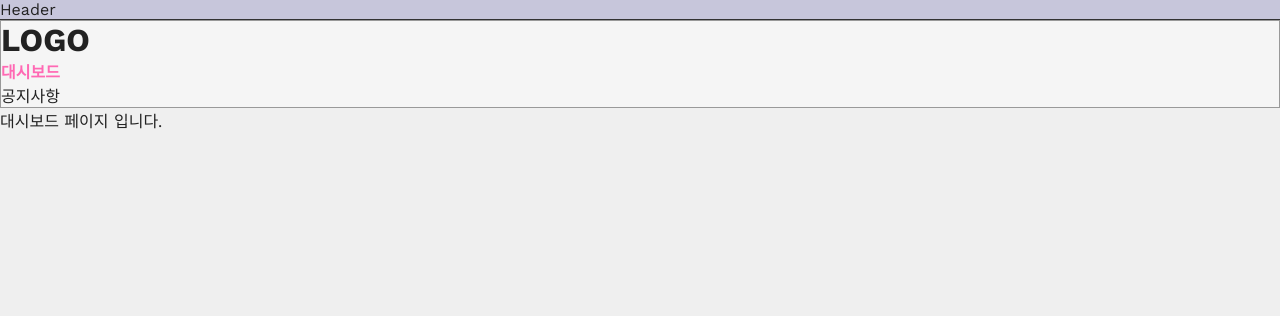
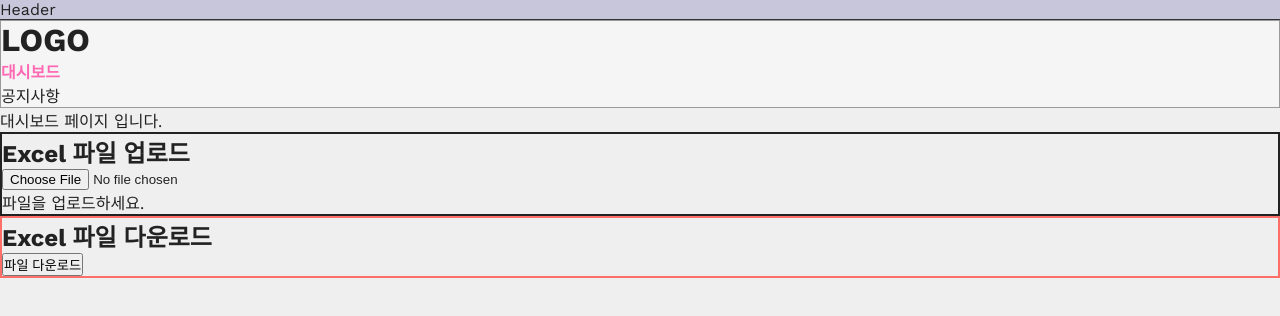
Before and after one commit to aajy/react-admin, a React (Create React App) app: page /dashboard in a window 1280 px wide. Shown: the top 316 px of the page. Built offline with nearby package versions, Linux system fonts and the light colour scheme.

Commit message:
엑셀파일 업로드, 다운로드기능 추가 +업로드 input 삭제기능 +공지사항 삭제시 리랜더링 추가

```diff
--- a/package.json
+++ b/package.json
@@ -12,7 +12,8 @@
     "react-router-dom": "^6.16.0",
     "react-scripts": "5.0.1",
     "sass": "^1.68.0",
-    "web-vitals": "^2.1.4"
+    "web-vitals": "^2.1.4",
+    "xlsx": "^0.18.5"
   },
   "scripts": {
     "server": "json-server --watch ./src/db/data.json --port 3001",
--- a/src/components/sub/dashboard/Dashboard.js
+++ b/src/components/sub/dashboard/Dashboard.js
@@ -1,7 +1,90 @@
+import { useCallback, useRef, useState } from 'react';
+import * as XLSX from 'xlsx';
+
 function Dashboard() {
+  const inputRef = useRef(null);
+  const [uploadedFile, setUploadedFile] = useState(null);
+  const [InputMessage, setInputMessage] = useState('파일을 업로드하세요.');
+
+  const handleDrop = useCallback(async (acceptedFiles) => {
+      if (acceptedFiles.length > 0) {
+        if (!getExtensionOfFileName(acceptedFiles[0])) {
+          setInputMessage('xlsx 파일만 가능합니다.');
+          // TODO :: alert 추가 후 reset실행
+        } else {
+          setInputMessage('업로드 되었습니다.');
+          const file = acceptedFiles[0];
+          console.log('file: ', file);
+          const reader = new FileReader();
+          reader.onload = async (e) => {
+            const data = new Uint8Array(e.target.result);
+            const workbook = XLSX.read(data, { type: "array", bookVBA: true });
+
+            const sheetName = workbook.SheetNames[0];
+            const sheet = workbook.Sheets[sheetName];
+            const jsonData = XLSX.utils.sheet_to_json(sheet);
+
+            setUploadedFile({ file, jsonData });
+          };
+
+          reader.readAsArrayBuffer(file);
+        }
+      } else {
+        setInputMessage('파일을 업로드하세요.')
+      }
+  }, []);
+  const getExtensionOfFileName = (file) => {
+    const fileName = file.name;
+    const _lastDot = fileName.lastIndexOf('.');
+    const _fileExt = fileName.substring(_lastDot, fileName.length).toLowerCase();
+
+    let result = (_fileExt === '.xlsx') ? true : false;
+    return result;
+  }
+
+  const clear = () => {
+    if(uploadedFile.file) {
+      setUploadedFile(null);
+      inputRef.current.value = "";
+      setInputMessage('파일을 업로드하세요.')
+    }
+  }
+  const excelDownload = (uploadedFile) => {
+    const excelFileName = `${uploadedFile.file.name}다운로드.xlsx`;
+
+    const ws = XLSX.utils.json_to_sheet(uploadedFile.jsonData);
+    const wb = XLSX.utils.book_new();
+    XLSX.utils.book_append_sheet(wb, ws, 'Sheet1');
+
+    XLSX.writeFile(wb, excelFileName);
+  };
+
   return (
     <div>
       대시보드 페이지 입니다.
+      <div className='upload'>
+        <h2>Excel 파일 업로드</h2>
+        <input
+          ref={inputRef}
+          type="file"
+          accept=".xlsx, .xls, .csv"
+          onChange={(e) => handleDrop(e.target.files)}
+        />
+        <p>{InputMessage}</p>
+        <div>
+          {uploadedFile &&(
+            <div>
+              <p>{uploadedFile?.file.name}</p>
+              <button onClick={() => clear()}>삭제</button>
+              <button onClick={clear}>이름변경</button>
+            </div>)
+          }
+        </div>
+      </div>
+      <div className='download'>
+        <h2>Excel 파일 다운로드</h2>
+        <button onClick={()=>excelDownload(uploadedFile)}>파일 다운로드</button>
+      </div>
     </div>
   )
 }
--- a/src/components/sub/notice/Info.js
+++ b/src/components/sub/notice/Info.js
@@ -12,6 +12,7 @@ function Info({info}) {
     .then(res => {
       if (res.ok) {
         alert("삭제되었습니다.");
+        navigate(0); //새로고침
       }
     })
   }
--- a/src/db/data.json
+++ b/src/db/data.json
@@ -41,12 +41,6 @@
       "text": "일반4",
       "condition": "normal",
       "id": 7
-    },
-    {
-      "title": "중요4",
-      "text": "중요4",
-      "condition": "import",
-      "id": 8
     }
   ]
 }
--- a/src/scss/style.scss
+++ b/src/scss/style.scss
@@ -12,3 +12,5 @@ body {
 @import "common/menu";
 @import "common/modal";
 @import "common/paging";
+
+@import "sub/dashboard";
--- /dev/null
+++ b/src/scss/sub/_dashboard.scss
@@ -0,0 +1,6 @@
+.upload {
+  border: 2px solid #222;
+}
+.download {
+  border: 2px solid #ff6f6a;
+}
```
Also changed, not shown: 1 other file (tests, documents, lock files or other folders).
